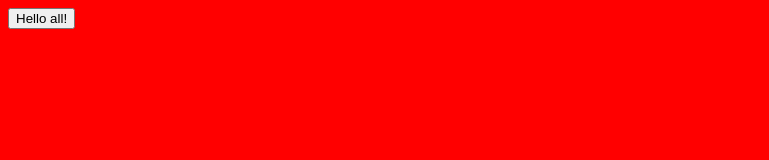
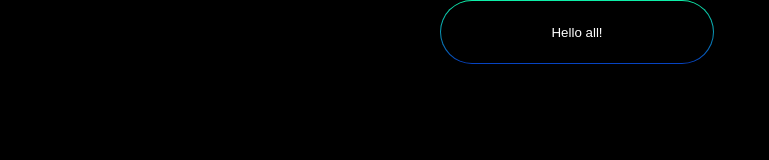
Before and after one commit to DmitryKonovets0/Buttons, a website: page src/index.html in a window 1280 px wide. Shown: the whole page, without its empty margins (0-769 px from the left). Drawn offline with Linux system fonts and the light colour scheme.

Commit message:
Button with black bg and gradient border

```diff
--- a/src/scss/style.scss
+++ b/src/scss/style.scss
@@ -1,3 +1,23 @@
 body{
-  background-color: red;
+  width: 50vh;
+  margin: 0 auto;
+  height: 100vh;
+  background-color: #000;
 }
+*{
+  padding: 0;
+  margin: 0;
+  box-sizing: border-box;
+}
+.gradient{
+  width: 274px;
+  height: 64px;
+  color: #fff;
+  background-image: linear-gradient(to bottom, #000, #000),
+   linear-gradient(to top, #0744C2 2%, #0ef0a8 100%);
+  border-image-slice: 1;
+  border: double 1px transparent;
+  border-radius: 60px;
+  background-origin: border-box;
+  background-clip: content-box, border-box;
+}
```
Also changed, not shown: src/Button.png (added), src/css/style.css, src/download.png (added).
